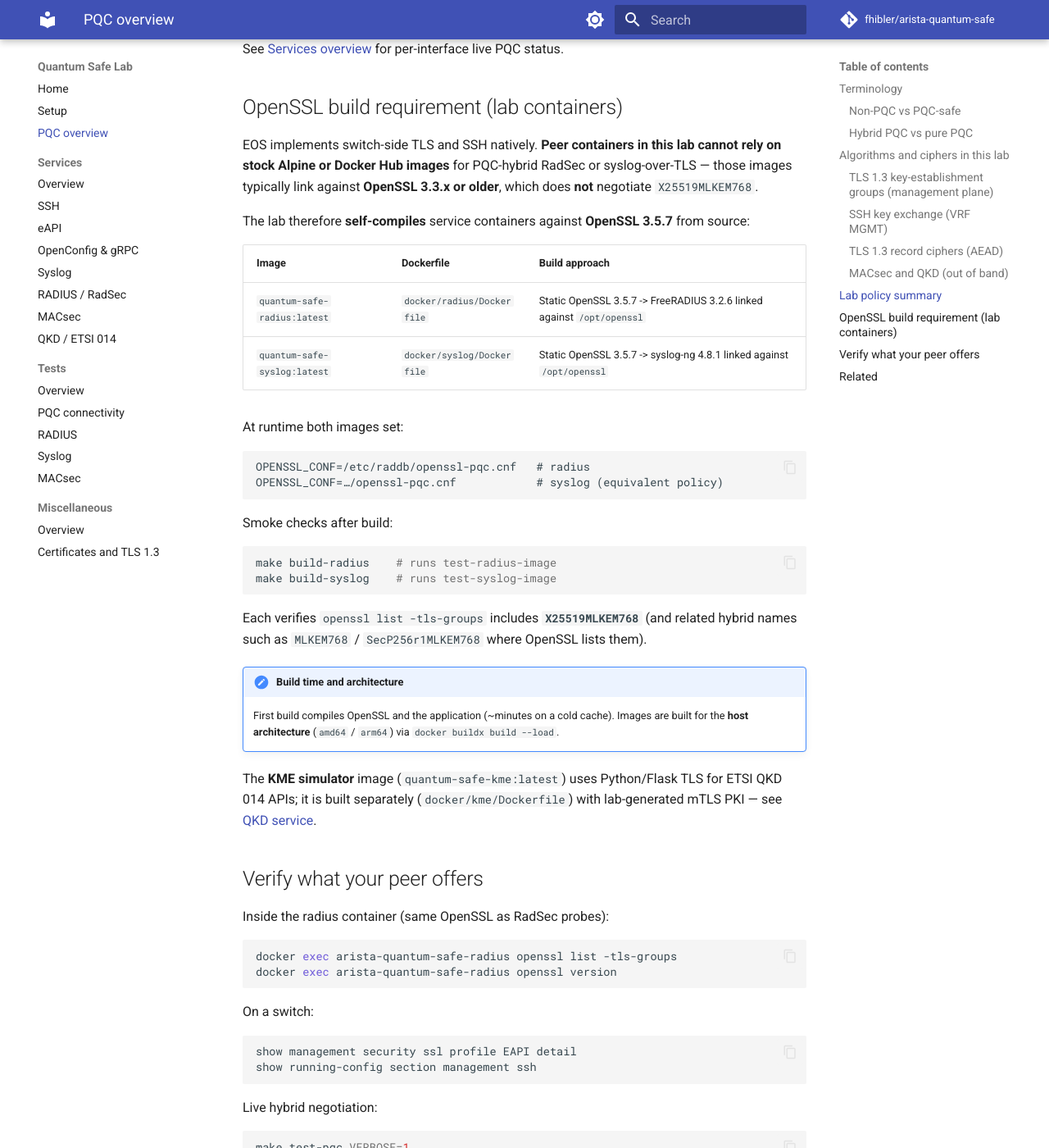
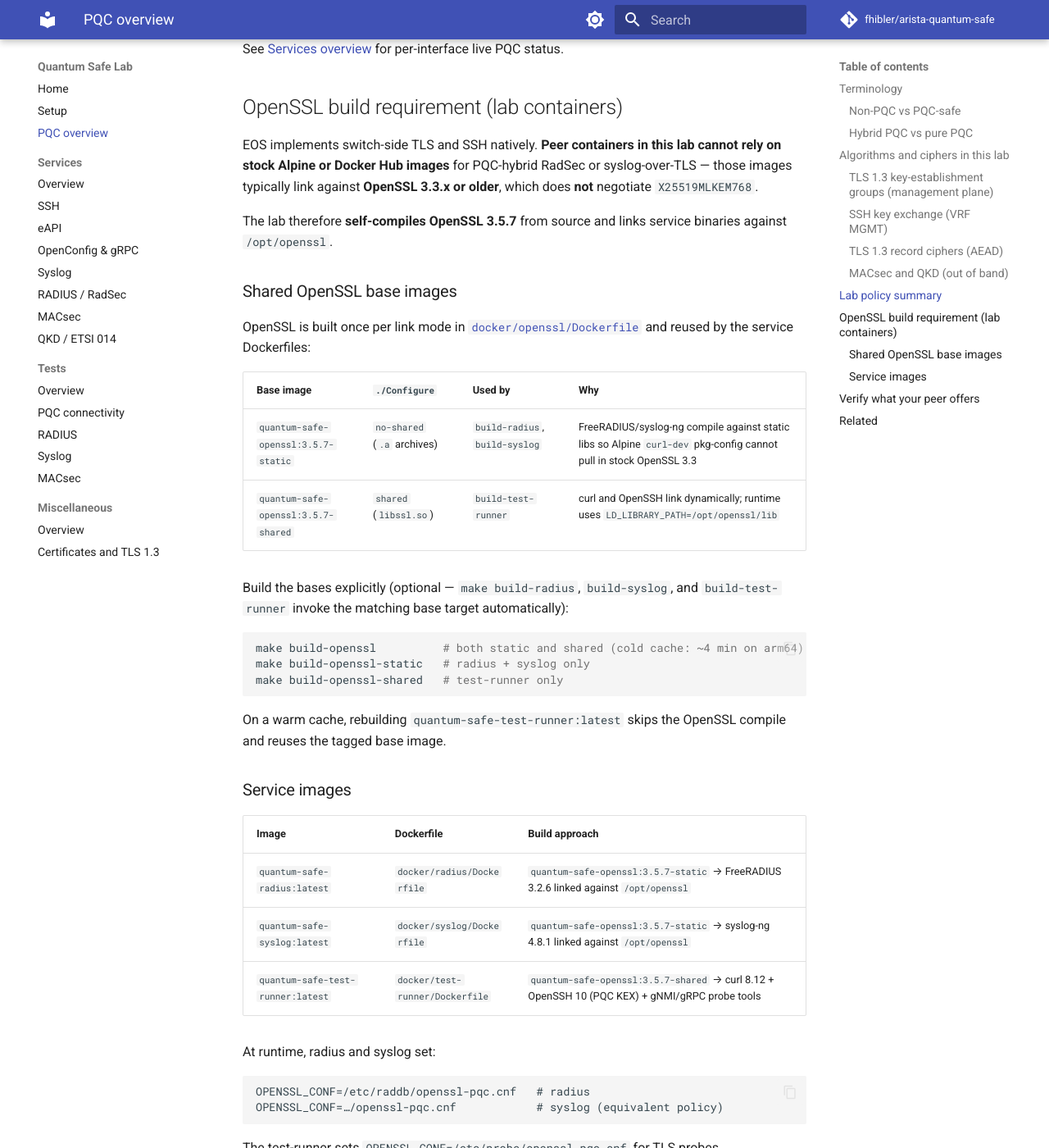
Before and after one commit to fhibler/arista-quantum-safe, an MkDocs documentation site: the page built from docs/pqc-overview.md, in a window 1280 px wide and 1400 px high, scrolled down 3751 px. Shown: the whole window at 82% size. Built offline with MkDocs 1.6.1 and Material for MkDocs 9.7.7, drawn with Linux system fonts in a browser that asks for light colours; comment, search, counter and statistics services are not loaded; some of the changed text lies outside the part shown.

Commit message:
Extract shared OpenSSL base images and harden test-runner builds.
Build OpenSSL 3.5.7 once per link mode (static for radius/syslog, shared for test-runner) so deploy no longer recompiles it in every service Dockerfile, and make curl tarball downloads resilient with GitHub mirrors and retries.

````diff
--- a/docs/pqc-overview.md
+++ b/docs/pqc-overview.md
@@ -103,31 +103,56 @@ See [Services overview](services/index.md) for per-interface live PQC status.
 
 EOS implements switch-side TLS and SSH natively. **Peer containers in this lab cannot rely on stock Alpine or Docker Hub images** for PQC-hybrid RadSec or syslog-over-TLS — those images typically link against **OpenSSL 3.3.x or older**, which does **not** negotiate `X25519MLKEM768`.
 
-The lab therefore **self-compiles** service containers against **OpenSSL 3.5.7** from source:
+The lab therefore **self-compiles OpenSSL 3.5.7** from source and links service binaries against `/opt/openssl`.
+
+### Shared OpenSSL base images
+
+OpenSSL is built once per link mode in [`docker/openssl/Dockerfile`](../docker/openssl/Dockerfile) and reused by the service Dockerfiles:
+
+| Base image | `./Configure` | Used by | Why |
+|------------|---------------|---------|-----|
+| `quantum-safe-openssl:3.5.7-static` | `no-shared` (`.a` archives) | `build-radius`, `build-syslog` | FreeRADIUS/syslog-ng compile against static libs so Alpine `curl-dev` pkg-config cannot pull in stock OpenSSL 3.3 |
+| `quantum-safe-openssl:3.5.7-shared` | `shared` (`libssl.so`) | `build-test-runner` | curl and OpenSSH link dynamically; runtime uses `LD_LIBRARY_PATH=/opt/openssl/lib` |
+
+Build the bases explicitly (optional — `make build-radius`, `build-syslog`, and `build-test-runner` invoke the matching base target automatically):
+
+```bash
+make build-openssl          # both static and shared (cold cache: ~4 min on arm64)
+make build-openssl-static   # radius + syslog only
+make build-openssl-shared   # test-runner only
+```
+
+On a warm cache, rebuilding `quantum-safe-test-runner:latest` skips the OpenSSL compile and reuses the tagged base image.
+
+### Service images
 
 | Image | Dockerfile | Build approach |
 |-------|------------|----------------|
-| `quantum-safe-radius:latest` | `docker/radius/Dockerfile` | Static OpenSSL 3.5.7 -> FreeRADIUS 3.2.6 linked against `/opt/openssl` |
-| `quantum-safe-syslog:latest` | `docker/syslog/Dockerfile` | Static OpenSSL 3.5.7 -> syslog-ng 4.8.1 linked against `/opt/openssl` |
+| `quantum-safe-radius:latest` | `docker/radius/Dockerfile` | `quantum-safe-openssl:3.5.7-static` → FreeRADIUS 3.2.6 linked against `/opt/openssl` |
+| `quantum-safe-syslog:latest` | `docker/syslog/Dockerfile` | `quantum-safe-openssl:3.5.7-static` → syslog-ng 4.8.1 linked against `/opt/openssl` |
+| `quantum-safe-test-runner:latest` | `docker/test-runner/Dockerfile` | `quantum-safe-openssl:3.5.7-shared` → curl 8.12 + OpenSSH 10 (PQC KEX) + gNMI/gRPC probe tools |
 
-At runtime both images set:
+At runtime, radius and syslog set:
 
 ```text
 OPENSSL_CONF=/etc/raddb/openssl-pqc.cnf   # radius
 OPENSSL_CONF=…/openssl-pqc.cnf            # syslog (equivalent policy)
 ```
 
+The test-runner sets `OPENSSL_CONF=/etc/probe/openssl-pqc.cnf` for TLS probes.
+
 Smoke checks after build:
 
 ```bash
-make build-radius    # runs test-radius-image
-make build-syslog    # runs test-syslog-image
+make build-radius       # build-openssl-static + test-radius-image
+make build-syslog       # build-openssl-static + test-syslog-image
+make build-test-runner  # build-openssl-shared + verify-test-runner-image
 ```
 
 Each verifies `openssl list -tls-groups` includes **`X25519MLKEM768`** (and related hybrid names such as `MLKEM768` / `SecP256r1MLKEM768` where OpenSSL lists them).
 
 !!! note "Build time and architecture"
-    First build compiles OpenSSL and the application (~minutes on a cold cache). Images are built for the **host architecture** (`amd64` / `arm64`) via `docker buildx build --load`.
+    First build compiles OpenSSL (twice: static + shared) and each application (~minutes on a cold cache). Images are built for the **host architecture** (`amd64` / `arm64`) via `docker buildx build --load`. `make clean` removes `quantum-safe-openssl:*` along with the service images.
 
 The **KME simulator** image (`quantum-safe-kme:latest`) uses Python/Flask TLS for ETSI QKD 014 APIs; it is built separately (`docker/kme/Dockerfile`) with lab-generated mTLS PKI — see [QKD service](services/qkd-etsi014.md).
 
````
Also changed, not shown: docs/setup.md (+4 -2 lines), 7 other files.
